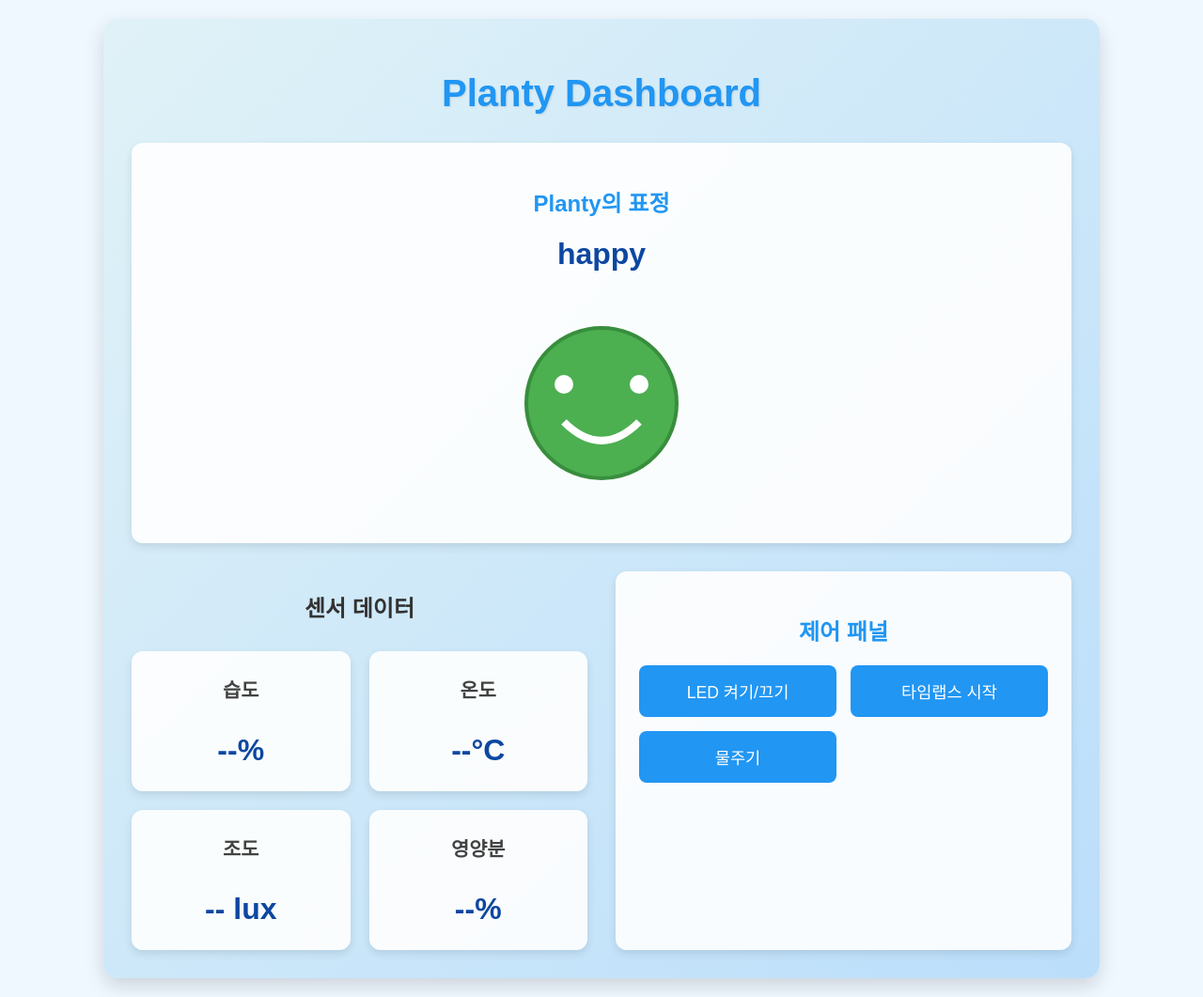
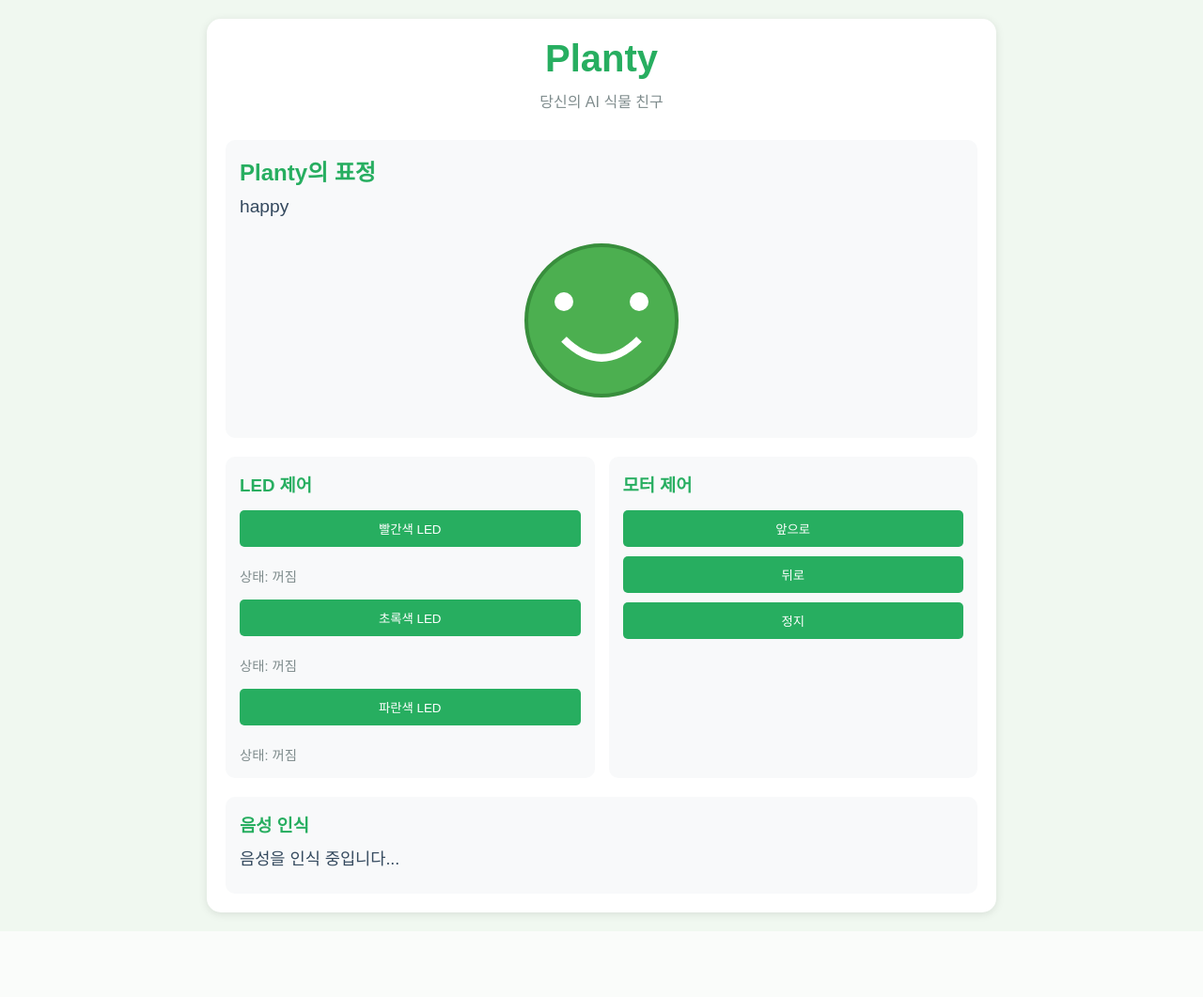
Before and after one commit to Jeon-Hajun/planty, a Flask app: page / in a window 1280 px wide. Shown: the whole page at 94% size. After the commit the page ends 979 px from the top, so only its background shows below. Run offline with Flask 3, Linux system fonts and the light colour scheme; data that the repository does not hold is empty; parts of the project's set-up code (start-up, migrations or seed data) failed here and were passed over.

Commit message:
버그수정

```diff
--- a/templates/index.html
+++ b/templates/index.html
@@ -3,211 +3,205 @@
 <head>
     <meta charset="UTF-8">
     <meta name="viewport" content="width=device-width, initial-scale=1.0">
-    <title>Planty</title>
+    <title>Planty - AI 식물 친구</title>
     <style>
         body {
             font-family: 'Arial', sans-serif;
             margin: 0;
             padding: 20px;
-            background-color: #f0f8ff;
-            display: flex;
-            justify-content: center;
-            align-items: center;
-            min-height: 100vh;
+            background-color: #f0f8f0;
+            color: #2c3e50;
         }
         .container {
-            max-width: 1000px;
-            width: 100%;
-            padding: 30px;
-            background: linear-gradient(135deg, #e0f2f7, #bbdefb);
+            max-width: 800px;
+            margin: 0 auto;
+            background-color: white;
+            padding: 20px;
             border-radius: 15px;
-            box-shadow: 0 8px 20px rgba(0,0,0,0.15);
+            box-shadow: 0 2px 10px rgba(0,0,0,0.1);
+        }
+        .header {
             text-align: center;
-            color: #333;
+            margin-bottom: 30px;
         }
-        h1 {
-            color: #2196f3;
-            margin-bottom: 30px;
+        .header h1 {
+            color: #27ae60;
+            margin: 0;
             font-size: 2.5em;
-            text-shadow: 1px 1px 2px rgba(0,0,0,0.1);
         }
-        .grid {
-            display: grid;
-            grid-template-columns: repeat(2, 1fr);
-            gap: 30px;
-            margin-top: 30px;
+        .header p {
+            color: #7f8c8d;
+            margin: 10px 0;
         }
-        .sensor-grid {
+        .status {
+            background-color: #f8f9fa;
+            padding: 15px;
+            border-radius: 10px;
+            margin-bottom: 20px;
+        }
+        .status h2 {
+            color: #27ae60;
+            margin: 0 0 10px 0;
+            font-size: 1.5em;
+        }
+        .expression {
+            font-size: 1.2em;
+            color: #34495e;
+            margin: 10px 0;
+        }
+        .expression-image {
+            width: 200px;
+            height: 200px;
+            margin: 10px auto;
+            display: block;
+        }
+        .controls {
             display: grid;
             grid-template-columns: repeat(auto-fit, minmax(200px, 1fr));
-            gap: 20px;
-            margin-top: 30px;
+            gap: 15px;
+            margin-top: 20px;
         }
-        .sensor-item {
-            background: rgba(255, 255, 255, 0.9);
-            padding: 25px;
-            border-radius: 12px;
-            box-shadow: 0 4px 10px rgba(0,0,0,0.1);
-            transition: transform 0.3s ease, box-shadow 0.3s ease;
+        .control-group {
+            background-color: #f8f9fa;
+            padding: 15px;
+            border-radius: 10px;
         }
-        .sensor-item:hover {
-            transform: translateY(-5px);
-            box-shadow: 0 6px 15px rgba(0,0,0,0.15);
+        .control-group h3 {
+            color: #27ae60;
+            margin: 0 0 10px 0;
         }
-        .sensor-item h3 {
-            color: #424242;
-            margin-top: 0;
-            font-size: 1.3em;
+        button {
+            background-color: #27ae60;
+            color: white;
+            border: none;
+            padding: 10px 15px;
+            border-radius: 5px;
+            cursor: pointer;
+            transition: background-color 0.3s;
+            width: 100%;
+            margin: 5px 0;
         }
-        .sensor-item p {
-            font-size: 2em;
-            font-weight: bold;
-            color: #0d47a1;
-            margin-bottom: 0;
+        button:hover {
+            background-color: #219a52;
         }
-        .control-panel {
-            background: rgba(255, 255, 255, 0.9);
-            padding: 25px;
-            border-radius: 12px;
-            box-shadow: 0 4px 10px rgba(0,0,0,0.1);
+        .led-control {
+            display: flex;
+            flex-direction: column;
+            gap: 10px;
         }
-        .control-panel h2 {
-            color: #2196f3;
-            margin-bottom: 20px;
+        .led-status {
+            font-size: 0.9em;
+            color: #7f8c8d;
+            margin-top: 5px;
         }
-        .control-buttons {
-            display: grid;
-            grid-template-columns: repeat(auto-fit, minmax(150px, 1fr));
-            gap: 15px;
+        .voice-recognition {
+            margin-top: 20px;
+            padding: 15px;
+            background-color: #f8f9fa;
+            border-radius: 10px;
         }
-        .control-button {
-            padding: 15px;
-            border: none;
-            border-radius: 8px;
-            background: #2196f3;
-            color: white;
+        .voice-recognition h3 {
+            color: #27ae60;
+            margin: 0 0 10px 0;
+        }
+        .voice-text {
             font-size: 1.1em;
-            cursor: pointer;
-            transition: background 0.3s ease;
-        }
-        .control-button:hover {
-            background: #1976d2;
-        }
-        .control-button:active {
-            background: #1565c0;
-        }
-        .expression-display {
-            background: rgba(255, 255, 255, 0.9);
-            padding: 25px;
-            border-radius: 12px;
-            box-shadow: 0 4px 10px rgba(0,0,0,0.1);
-            margin-bottom: 30px;
-        }
-        .expression-display h2 {
-            color: #2196f3;
-            margin-bottom: 20px;
-        }
-        .expression {
-            font-size: 2em;
-            font-weight: bold;
-            color: #0d47a1;
-            margin: 20px 0;
-        }
-        .expression-image {
-            max-width: 200px;
-            margin: 20px auto;
+            color: #34495e;
+            margin: 10px 0;
+            min-height: 1.5em;
         }
     </style>
 </head>
 <body>
     <div class="container">
-        <h1>Planty Dashboard</h1>
+        <div class="header">
+            <h1>Planty</h1>
+            <p>당신의 AI 식물 친구</p>
+        </div>
 
-        <!-- 표정 표시 섹션 -->
-        <div class="expression-display">
+        <div class="status">
             <h2>Planty의 표정</h2>
             <div class="expression" id="expression-text">happy</div>
             <img id="expression-image" class="expression-image" src="/static/images/happy.svg" alt="Planty Expression">
         </div>
 
-        <div class="grid">
-            <!-- 센서 데이터 섹션 -->
-            <div class="sensor-section">
-                <h2>센서 데이터</h2>
-                <div class="sensor-grid">
-                    <div class="sensor-item">
-                        <h3>습도</h3>
-                        <p id="humidity">--%</p>
-                    </div>
-                    <div class="sensor-item">
-                        <h3>온도</h3>
-                        <p id="temperature">--°C</p>
-                    </div>
-                    <div class="sensor-item">
-                        <h3>조도</h3>
-                        <p id="light">-- lux</p>
-                    </div>
-                    <div class="sensor-item">
-                        <h3>영양분</h3>
-                        <p id="nutrients">--%</p>
-                    </div>
+        <div class="controls">
+            <div class="control-group">
+                <h3>LED 제어</h3>
+                <div class="led-control">
+                    <button onclick="toggleLED('red')">빨간색 LED</button>
+                    <div class="led-status" id="red-led-status">상태: 꺼짐</div>
+
+                    <button onclick="toggleLED('green')">초록색 LED</button>
+                    <div class="led-status" id="green-led-status">상태: 꺼짐</div>
+
+                    <button onclick="toggleLED('blue')">파란색 LED</button>
+                    <div class="led-status" id="blue-led-status">상태: 꺼짐</div>
                 </div>
             </div>
 
-            <!-- 제어 패널 섹션 -->
-            <div class="control-panel">
-                <h2>제어 패널</h2>
-                <div class="control-buttons">
-                    <button class="control-button" onclick="toggleLED()">LED 켜기/끄기</button>
-                    <button class="control-button" onclick="startTimelapse()">타임랩스 시작</button>
-                    <button class="control-button" onclick="waterPlant()">물주기</button>
-                </div>
+            <div class="control-group">
+                <h3>모터 제어</h3>
+                <button onclick="controlMotor('forward')">앞으로</button>
+                <button onclick="controlMotor('backward')">뒤로</button>
+                <button onclick="controlMotor('stop')">정지</button>
             </div>
+        </div>
+
+        <div class="voice-recognition">
+            <h3>음성 인식</h3>
+            <div class="voice-text" id="voice-text">음성을 인식 중입니다...</div>
         </div>
     </div>
 
     <script>
-        // WebSocket 대신 REST API 호출로 변경
-        function updateSensorData() {
-            fetch('/state')
+        // LED 상태 업데이트
+        function updateLEDStatus(color, isOn) {
+            const statusElement = document.getElementById(`${color}-led-status`);
+            statusElement.textContent = `상태: ${isOn ? '켜짐' : '꺼짐'}`;
+        }
+
+        // LED 토글
+        function toggleLED(color) {
+            fetch(`/toggle_led/${color}`, { method: 'POST' })
                 .then(response => response.json())
                 .then(data => {
-                    // 센서 데이터 업데이트
-                    document.getElementById('humidity').textContent = `${data.sensors.humidity}%`;
-                    document.getElementById('temperature').textContent = `${data.sensors.temperature}°C`;
-                    document.getElementById('light').textContent = `${data.sensors.light} lux`;
-                    document.getElementById('nutrients').textContent = `${data.sensors.nutrients}%`;
+                    updateLEDStatus(color, data.is_on);
+                })
+                .catch(error => {
+                    console.error('LED 제어 중 오류 발생:', error);
+                });
+        }
 
+        // 모터 제어
+        function controlMotor(direction) {
+            fetch(`/control_motor/${direction}`, { method: 'POST' })
+                .catch(error => {
+                    console.error('모터 제어 중 오류 발생:', error);
+                });
+        }
+
+        // 상태 업데이트 함수
+        function updateState() {
+            fetch('/get_state')
+                .then(response => response.json())
+                .then(data => {
                     // 표정 업데이트
                     document.getElementById('expression-text').textContent = data.expression;
                     document.getElementById('expression-image').src = `/static/images/${data.expression}.svg`;
+
+                    // LED 상태 업데이트
+                    updateLEDStatus('red', data.red_led);
+                    updateLEDStatus('green', data.green_led);
+                    updateLEDStatus('blue', data.blue_led);
                 })
                 .catch(error => {
-                    console.error('데이터 업데이트 중 오류 발생:', error);
+                    console.error('상태 업데이트 중 오류 발생:', error);
                 });
         }
 
-        // 제어 함수들
-        function toggleLED() {
-            console.log('LED 토글 요청');
-            // TODO: LED 제어 API 호출
-        }
-
-        function startTimelapse() {
-            console.log('타임랩스 시작 요청');
-            // TODO: 타임랩스 API 호출
-        }
-
-        function waterPlant() {
-            console.log('물주기 요청');
-            // TODO: 물주기 API 호출
-        }
-
-        // 1초마다 데이터 업데이트
-        setInterval(updateSensorData, 1000);
-
-        // 초기 데이터 로드
-        updateSensorData();
+        // 1초마다 상태 업데이트
+        setInterval(updateState, 1000);
     </script>
 </body>
 </html>
```
Also changed, not shown: src/ai_controller.py (+10 -6 lines).
